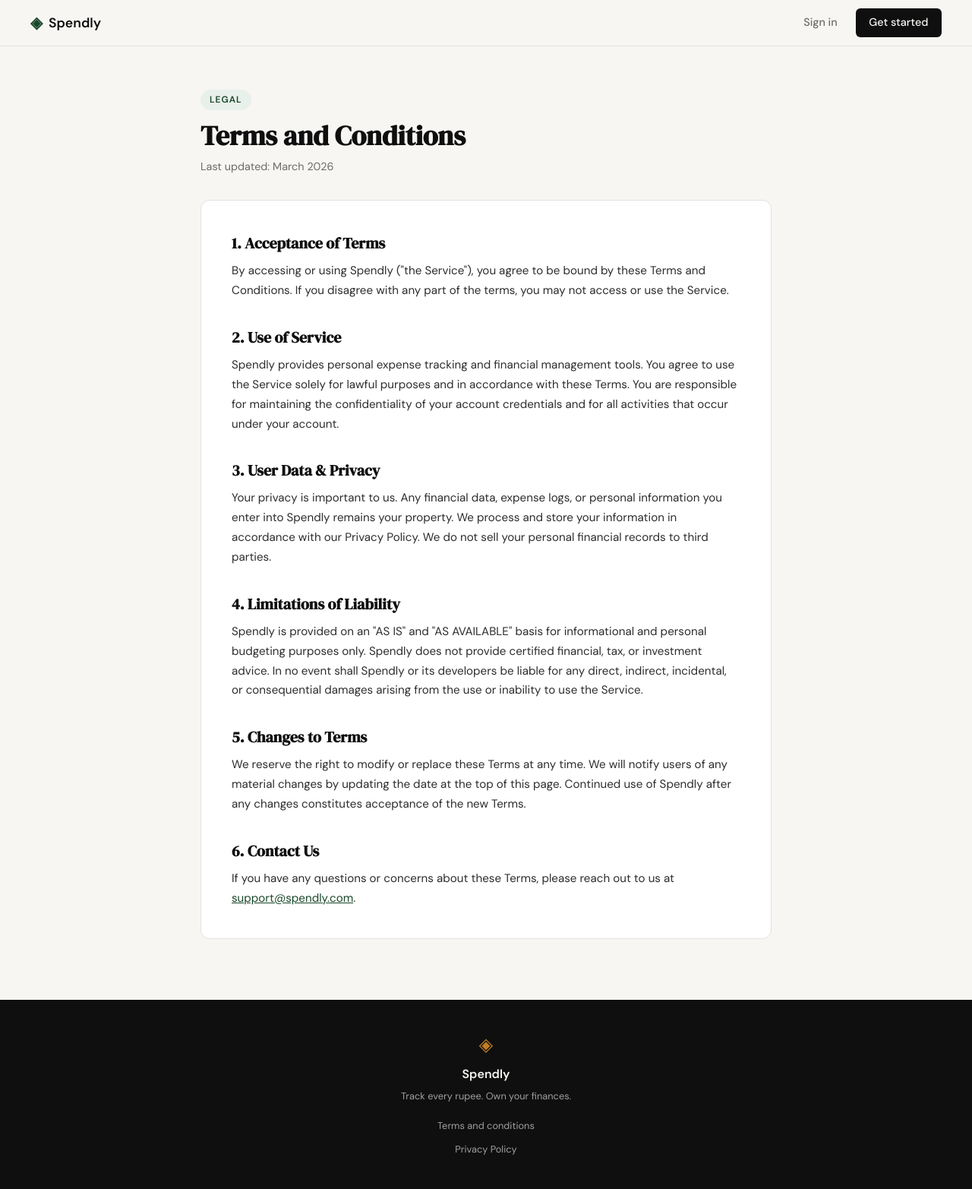
After one commit to Bdosv1/spend_analyzer, a Flask app: page /terms in a window 1280 px wide. The commit adds this page. Shown: the whole page at 76% size. Run offline with Flask 3, Linux system fonts and the light colour scheme.

Commit message:
Add Terms and Conditions page and   matching stylesheet

```diff
--- a/app.py
+++ b/app.py
@@ -20,6 +20,11 @@ def register():
 @app.route("/login")
 def login():
     return render_template("login.html")
+
+
+@app.route("/terms")
+def terms():
+    return render_template("terms.html")
 
 
 # ------------------------------------------------------------------ #
--- a/static/css/style.css
+++ b/static/css/style.css
@@ -507,6 +507,102 @@ a { color: inherit; text-decoration: none; }
     color: var(--ink-faint);
 }
 
+.footer-links {
+    display: flex;
+    flex-direction: column;
+    gap: 0.35rem;
+    margin-top: 0.5rem;
+}
+
+.footer-links a {
+    font-size: 0.8rem;
+    color: var(--ink-faint);
+    transition: color 0.2s;
+}
+
+.footer-links a:hover {
+    color: var(--paper);
+    text-decoration: underline;
+}
+
+/* ------------------------------------------------------------------ */
+/* Content / Legal Pages                                              */
+/* ------------------------------------------------------------------ */
+
+.doc-section {
+    max-width: 800px;
+    margin: 3.5rem auto 5rem;
+    padding: 0 1.5rem;
+}
+
+.doc-header {
+    margin-bottom: 2rem;
+    text-align: left;
+}
+
+.doc-badge {
+    display: inline-block;
+    font-size: 0.75rem;
+    font-weight: 600;
+    text-transform: uppercase;
+    letter-spacing: 0.08em;
+    color: var(--accent);
+    background: var(--accent-light);
+    padding: 0.25rem 0.75rem;
+    border-radius: 100px;
+    margin-bottom: 0.75rem;
+}
+
+.doc-title {
+    font-family: var(--font-display);
+    font-size: 2.25rem;
+    color: var(--ink);
+    line-height: 1.2;
+    margin-bottom: 0.5rem;
+}
+
+.doc-subtitle {
+    font-size: 0.9rem;
+    color: var(--ink-muted);
+}
+
+.doc-card {
+    background: var(--paper-card);
+    border: 1px solid var(--border);
+    border-radius: var(--radius-md);
+    padding: 2.5rem;
+    display: flex;
+    flex-direction: column;
+    gap: 2rem;
+}
+
+.doc-block {
+    display: flex;
+    flex-direction: column;
+    gap: 0.5rem;
+}
+
+.doc-block-title {
+    font-family: var(--font-display);
+    font-size: 1.25rem;
+    color: var(--ink);
+}
+
+.doc-block-body {
+    font-size: 0.95rem;
+    color: var(--ink-soft);
+    line-height: 1.7;
+}
+
+.doc-block-body a {
+    color: var(--accent);
+    text-decoration: underline;
+}
+
+.doc-block-body a:hover {
+    color: var(--ink);
+}
+
 /* ------------------------------------------------------------------ */
 /* Responsive                                                          */
 /* ------------------------------------------------------------------ */
--- a/templates/base.html
+++ b/templates/base.html
@@ -35,7 +35,7 @@
         <span class="footer-name">Spendly</span>
         <p class="footer-copy">Track every rupee. Own your finances.</p>
         <div class="footer-links">
-            <div><a href="#">Terms and conditions</a></div>
+            <div><a href="{{ url_for('terms') }}">Terms and conditions</a></div>
             <div><a href="#">Privacy Policy</a></div>
         </div>
     </div>
--- /dev/null
+++ b/templates/terms.html
@@ -0,0 +1,57 @@
+{% extends "base.html" %}
+
+{% block title %}Terms and Conditions — Spendly{% endblock %}
+
+{% block content %}
+<section class="doc-section">
+    <div class="doc-header">
+        <span class="doc-badge">Legal</span>
+        <h1 class="doc-title">Terms and Conditions</h1>
+        <p class="doc-subtitle">Last updated: March 2026</p>
+    </div>
+
+    <div class="doc-card">
+        <div class="doc-block">
+            <h2 class="doc-block-title">1. Acceptance of Terms</h2>
+            <p class="doc-block-body">
+                By accessing or using Spendly ("the Service"), you agree to be bound by these Terms and Conditions. If you disagree with any part of the terms, you may not access or use the Service.
+            </p>
+        </div>
+
+        <div class="doc-block">
+            <h2 class="doc-block-title">2. Use of Service</h2>
+            <p class="doc-block-body">
+                Spendly provides personal expense tracking and financial management tools. You agree to use the Service solely for lawful purposes and in accordance with these Terms. You are responsible for maintaining the confidentiality of your account credentials and for all activities that occur under your account.
+            </p>
+        </div>
+
+        <div class="doc-block">
+            <h2 class="doc-block-title">3. User Data &amp; Privacy</h2>
+            <p class="doc-block-body">
+                Your privacy is important to us. Any financial data, expense logs, or personal information you enter into Spendly remains your property. We process and store your information in accordance with our Privacy Policy. We do not sell your personal financial records to third parties.
+            </p>
+        </div>
+
+        <div class="doc-block">
+            <h2 class="doc-block-title">4. Limitations of Liability</h2>
+            <p class="doc-block-body">
+                Spendly is provided on an "AS IS" and "AS AVAILABLE" basis for informational and personal budgeting purposes only. Spendly does not provide certified financial, tax, or investment advice. In no event shall Spendly or its developers be liable for any direct, indirect, incidental, or consequential damages arising from the use or inability to use the Service.
+            </p>
+        </div>
+
+        <div class="doc-block">
+            <h2 class="doc-block-title">5. Changes to Terms</h2>
+            <p class="doc-block-body">
+                We reserve the right to modify or replace these Terms at any time. We will notify users of any material changes by updating the date at the top of this page. Continued use of Spendly after any changes constitutes acceptance of the new Terms.
+            </p>
+        </div>
+
+        <div class="doc-block">
+            <h2 class="doc-block-title">6. Contact Us</h2>
+            <p class="doc-block-body">
+                If you have any questions or concerns about these Terms, please reach out to us at <a href="mailto:support@spendly.com">support@spendly.com</a>.
+            </p>
+        </div>
+    </div>
+</section>
+{% endblock %}
```
Also changed, not shown: file.txt (added, +8 -0 lines).
